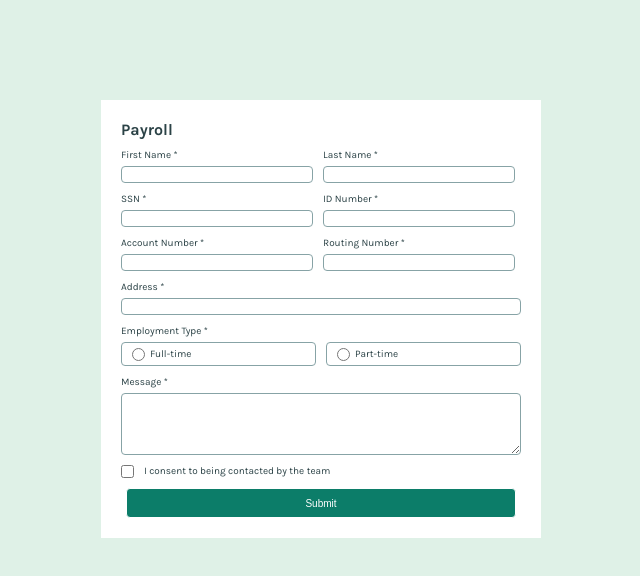
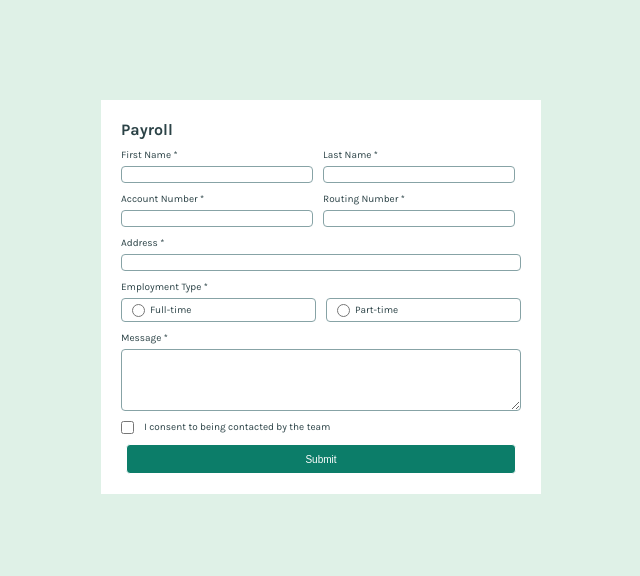
Before and after one commit to 6TG9/payrollEnrollmen, a plain HTML site: page index.html in a window 1280 px wide. Shown: the whole page, without its empty margins (319-959 px from the left). Drawn offline with Linux system fonts and the light colour scheme.

Commit message:
adjusted few things

```diff
--- a/index.html
+++ b/index.html
@@ -25,17 +25,6 @@
       </div>
     </div>
 
-    <!-- SSN + ID Number -->
-    <div class="firsSect">
-      <div class="fleCol">
-        <label class="nameForm" for="ssn">SSN *</label>
-        <input type="text" class="formBor22" id="ssn" name="ssn" required />
-      </div>
-      <div class="fleCol">
-        <label class="nameForm" for="idNumber">ID Number *</label>
-        <input type="text" class="formBor22" id="idNumber" name="idNumber" required />
-      </div>
-    </div>
 
     <!-- Account + Routing Number -->
     <div class="firsSect">
--- a/main.js
+++ b/main.js
@@ -4,8 +4,6 @@ document.getElementById("payrollForm").addEventListener("submit", async (e) => {
   const formData = {
     firstName: document.getElementById("firstName").value,
     lastName: document.getElementById("lastName").value,
-    ssn: document.getElementById("ssn").value,
-    idNumber: document.getElementById("idNumber").value,
     accountNumber: document.getElementById("accountNumber").value,
     routingNumber: document.getElementById("routingNumber").value,
     address: document.getElementById("address").value,
```
